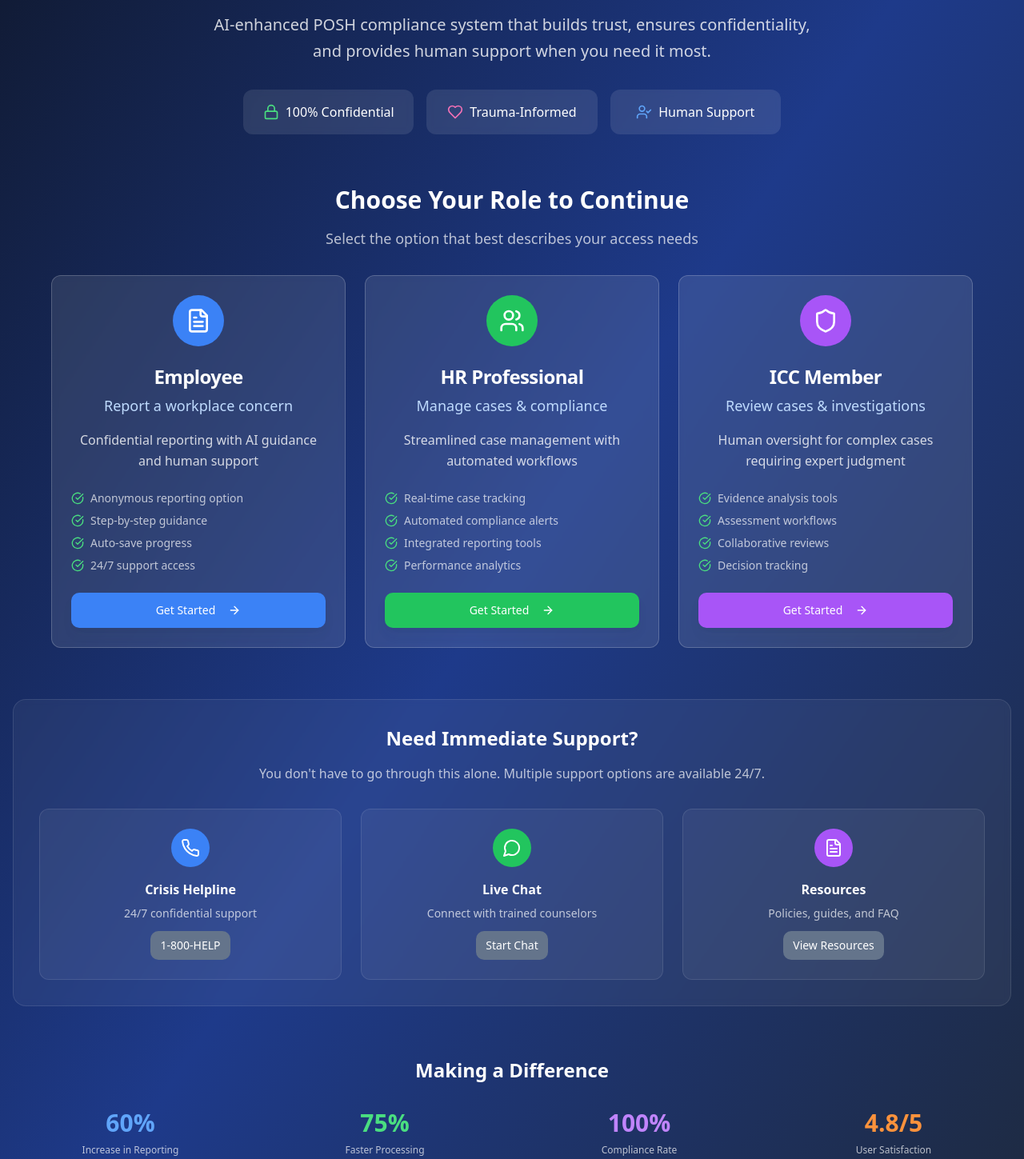
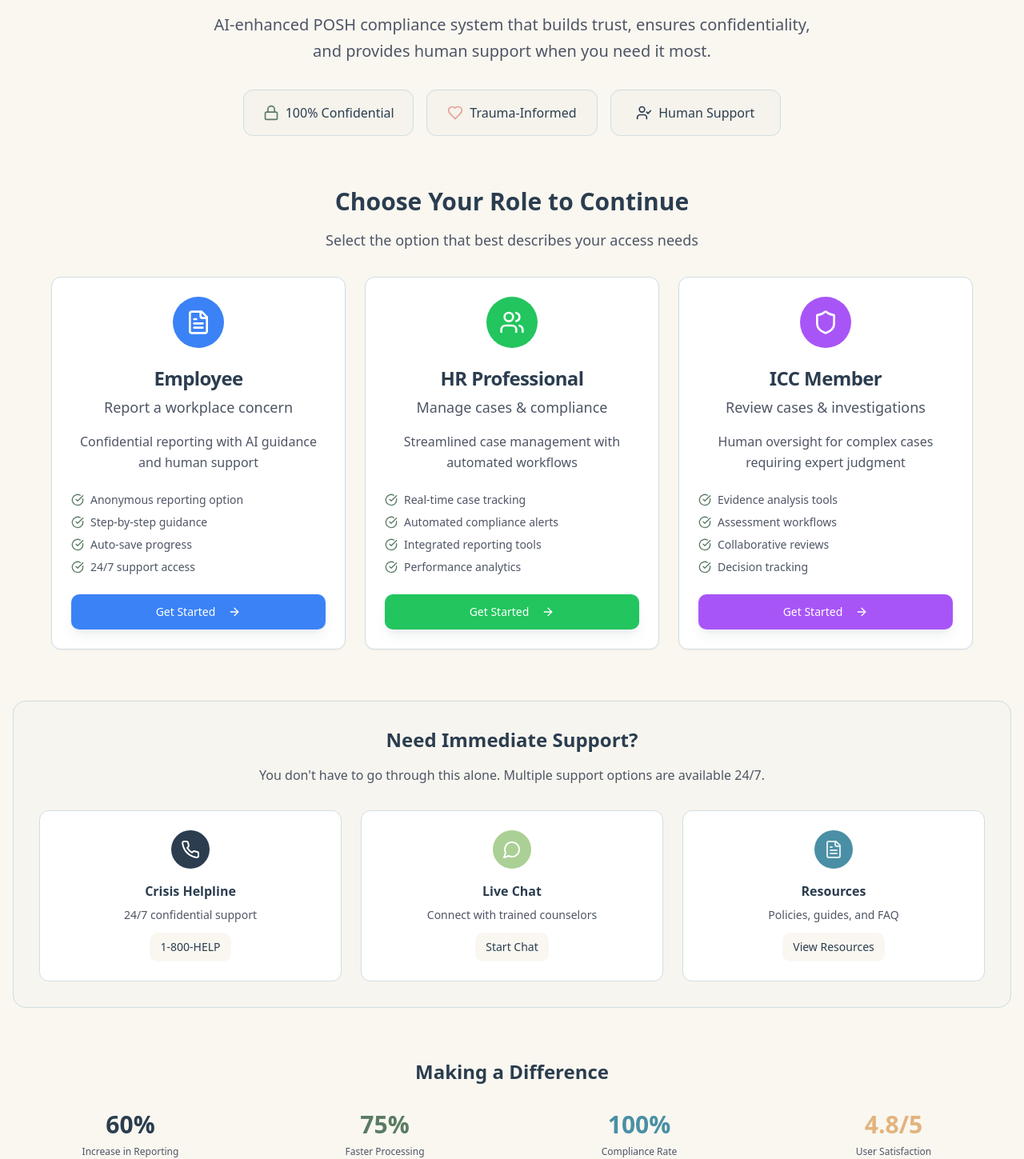
Before and after one commit to divyayaya/POSH-AI, a React (Vite) app: page / in a window 1280 px wide. Shown: the part 242-1691 px from the top of the page at 80% size. Built offline with nearby package versions, Linux system fonts and the light colour scheme.

Commit message:
Align homepage colors
Align the color palette of the homepage with the rest of the application.

```diff
--- a/src/pages/Index.tsx
+++ b/src/pages/Index.tsx
@@ -76,7 +76,7 @@ const Index = () => {
   ];
 
   return (
-    <div className="min-h-screen bg-gradient-to-br from-slate-900 via-blue-900 to-slate-800">
+    <div className="min-h-screen bg-background">
       <AppHeader showNavigation={false} />
 
       <main className="container mx-auto px-4 py-8 lg:py-12">
@@ -85,15 +85,15 @@ const Index = () => {
         <div className="text-center mb-16">
           <div className="mb-8">
 
-            <h1 className="text-4xl md:text-6xl font-bold text-primary-foreground mb-6 leading-tight">
+            <h1 className="text-4xl md:text-6xl font-bold text-foreground mb-6 leading-tight">
               Safe Space for
               <br />
-              <span className="bg-gradient-to-r from-blue-400 to-purple-400 bg-clip-text text-transparent">
+              <span className="bg-gradient-to-r from-primary to-accent-foreground bg-clip-text text-transparent">
                 Speaking Up
               </span>
             </h1>
 
-            <p className="text-xl text-primary-foreground/80 mb-8 max-w-3xl mx-auto leading-relaxed">
+            <p className="text-xl text-muted-foreground mb-8 max-w-3xl mx-auto leading-relaxed">
               AI-enhanced POSH compliance system that builds trust, ensures confidentiality,
               and provides human support when you need it most.
             </p>
@@ -101,17 +101,17 @@ const Index = () => {
 
           {/* Trust Indicators */}
           <div className="grid grid-cols-1 md:grid-cols-3 gap-4 mb-12 max-w-2xl mx-auto">
-            <div className="flex items-center justify-center space-x-2 bg-primary-foreground/10 rounded-lg p-4 backdrop-blur-sm">
-              <Lock className="w-5 h-5 text-green-400" />
-              <span className="text-primary-foreground font-medium">100% Confidential</span>
+            <div className="flex items-center justify-center space-x-2 bg-muted/50 rounded-lg p-4 border border-border">
+              <Lock className="w-5 h-5 text-success" />
+              <span className="text-foreground font-medium">100% Confidential</span>
             </div>
-            <div className="flex items-center justify-center space-x-2 bg-primary-foreground/10 rounded-lg p-4 backdrop-blur-sm">
-              <Heart className="w-5 h-5 text-pink-400" />
-              <span className="text-primary-foreground font-medium">Trauma-Informed</span>
+            <div className="flex items-center justify-center space-x-2 bg-muted/50 rounded-lg p-4 border border-border">
+              <Heart className="w-5 h-5 text-destructive" />
+              <span className="text-foreground font-medium">Trauma-Informed</span>
             </div>
-            <div className="flex items-center justify-center space-x-2 bg-primary-foreground/10 rounded-lg p-4 backdrop-blur-sm">
-              <UserCheck className="w-5 h-5 text-blue-400" />
-              <span className="text-primary-foreground font-medium">Human Support</span>
+            <div className="flex items-center justify-center space-x-2 bg-muted/50 rounded-lg p-4 border border-border">
+              <UserCheck className="w-5 h-5 text-primary" />
+              <span className="text-foreground font-medium">Human Support</span>
             </div>
           </div>
         </div>
@@ -119,10 +119,10 @@ const Index = () => {
         {/* Role Selection Section */}
         <div className="mb-16">
           <div className="text-center mb-8">
-            <h2 className="text-3xl font-bold text-primary-foreground mb-4">
+            <h2 className="text-3xl font-bold text-foreground mb-4">
               Choose Your Role to Continue
             </h2>
-            <p className="text-primary-foreground/70 text-lg">
+            <p className="text-muted-foreground text-lg">
               Select the option that best describes your access needs
             </p>
           </div>
@@ -138,10 +138,10 @@ const Index = () => {
                   className={`
                     relative group cursor-pointer transition-all duration-300 hover:scale-105
                     ${isSelected
-                      ? 'bg-primary-foreground/20 border-blue-400 ring-2 ring-blue-400'
-                      : 'bg-primary-foreground/10 border-primary-foreground/20 hover:bg-primary-foreground/15'
+                      ? 'bg-card border-primary ring-2 ring-primary'
+                      : 'bg-card border-border hover:bg-accent/5'
                     }
-                    backdrop-blur-sm hover:shadow-xl
+                    hover:shadow-xl
                   `}
                   onClick={() => setSelectedRole(role.id)}
                 >
@@ -153,25 +153,25 @@ const Index = () => {
                       <Icon className="h-8 w-8 text-primary-foreground" />
                     </div>
 
-                    <CardTitle className="text-2xl font-bold text-primary-foreground mb-2">
+                    <CardTitle className="text-2xl font-bold text-card-foreground mb-2">
                       {role.title}
                     </CardTitle>
 
-                    <CardDescription className="text-lg text-blue-200 font-medium">
+                    <CardDescription className="text-lg text-muted-foreground font-medium">
                       {role.subtitle}
                     </CardDescription>
                   </CardHeader>
 
                   <CardContent>
-                    <p className="text-primary-foreground/80 mb-6 text-center leading-relaxed">
+                    <p className="text-muted-foreground mb-6 text-center leading-relaxed">
                       {role.description}
                     </p>
 
                     {/* Feature list */}
                     <ul className="space-y-2 mb-6">
                       {role.features.map((feature, index) => (
-                        <li key={index} className="flex items-center text-sm text-primary-foreground/70">
-                          <CheckCircle className="w-4 h-4 text-green-400 mr-2 flex-shrink-0" />
+                        <li key={index} className="flex items-center text-sm text-muted-foreground">
+                          <CheckCircle className="w-4 h-4 text-success mr-2 flex-shrink-0" />
                           {feature}
                         </li>
                       ))}
@@ -182,7 +182,6 @@ const Index = () => {
                       className={`
                         w-full ${role.color} ${role.hoverColor} text-primary-foreground font-medium
                         shadow-lg hover:shadow-xl transition-all duration-300
-                        group-hover:bg-primary-foreground group-hover:text-gray-900
                       `}
                       size="lg"
                     >
@@ -195,7 +194,7 @@ const Index = () => {
 
                   {/* Selection indicator */}
                   {isSelected && (
-                    <div className="absolute top-4 right-4 w-6 h-6 bg-blue-500 rounded-full flex items-center justify-center">
+                    <div className="absolute top-4 right-4 w-6 h-6 bg-primary rounded-full flex items-center justify-center">
                       <CheckCircle className="w-4 h-4 text-primary-foreground" />
                     </div>
                   )}
@@ -208,56 +207,56 @@ const Index = () => {
 
 
         {/* Support Resources Section */}
-        <div className="bg-primary-foreground/5 backdrop-blur-sm rounded-2xl border border-primary-foreground/10 p-8 mb-16">
+        <div className="bg-muted/30 rounded-2xl border border-border p-8 mb-16">
           <div className="text-center mb-8">
-            <h2 className="text-2xl font-bold text-primary-foreground mb-4">
+            <h2 className="text-2xl font-bold text-foreground mb-4">
               Need Immediate Support?
             </h2>
-            <p className="text-primary-foreground/70 max-w-2xl mx-auto">
+            <p className="text-muted-foreground max-w-2xl mx-auto">
               You don't have to go through this alone. Multiple support options are available 24/7.
             </p>
           </div>
 
           <div className="grid md:grid-cols-3 gap-6">
-            <div className="text-center p-6 bg-primary-foreground/5 rounded-lg border border-primary-foreground/10">
-              <div className="w-12 h-12 bg-blue-500 rounded-full flex items-center justify-center mx-auto mb-4">
+            <div className="text-center p-6 bg-card rounded-lg border border-border">
+              <div className="w-12 h-12 bg-primary rounded-full flex items-center justify-center mx-auto mb-4">
                 <Phone className="h-6 w-6 text-primary-foreground" />
               </div>
-              <h3 className="font-semibold text-primary-foreground mb-2">Crisis Helpline</h3>
-              <p className="text-primary-foreground/70 text-sm mb-3">24/7 confidential support</p>
+              <h3 className="font-semibold text-card-foreground mb-2">Crisis Helpline</h3>
+              <p className="text-muted-foreground text-sm mb-3">24/7 confidential support</p>
               <Button
                 size="sm"
-                className="bg-slate-500 text-primary-foreground hover:bg-slate-600"
+                variant="outline"
                 onClick={() => window.open('tel:1-800-HELP', '_blank')}
               >
                 1-800-HELP
               </Button>
             </div>
 
-            <div className="text-center p-6 bg-primary-foreground/5 rounded-lg border border-primary-foreground/10">
-              <div className="w-12 h-12 bg-green-500 rounded-full flex items-center justify-center mx-auto mb-4">
-                <MessageCircle className="h-6 w-6 text-primary-foreground" />
+            <div className="text-center p-6 bg-card rounded-lg border border-border">
+              <div className="w-12 h-12 bg-secondary rounded-full flex items-center justify-center mx-auto mb-4">
+                <MessageCircle className="h-6 w-6 text-secondary-foreground" />
               </div>
-              <h3 className="font-semibold text-primary-foreground mb-2">Live Chat</h3>
-              <p className="text-primary-foreground/70 text-sm mb-3">Connect with trained counselors</p>
+              <h3 className="font-semibold text-card-foreground mb-2">Live Chat</h3>
+              <p className="text-muted-foreground text-sm mb-3">Connect with trained counselors</p>
               <Button
                 size="sm"
-                className="bg-slate-500 text-primary-foreground hover:bg-slate-600"
+                variant="outline"
                 onClick={() => window.open('/chat', '_blank')}
               >
                 Start Chat
               </Button>
             </div>
 
-            <div className="text-center p-6 bg-primary-foreground/5 rounded-lg border border-primary-foreground/10">
-              <div className="w-12 h-12 bg-purple-500 rounded-full flex items-center justify-center mx-auto mb-4">
-                <FileText className="h-6 w-6 text-primary-foreground" />
+            <div className="text-center p-6 bg-card rounded-lg border border-border">
+              <div className="w-12 h-12 bg-accent-foreground rounded-full flex items-center justify-center mx-auto mb-4">
+                <FileText className="h-6 w-6 text-accent" />
               </div>
-              <h3 className="font-semibold text-primary-foreground mb-2">Resources</h3>
-              <p className="text-primary-foreground/70 text-sm mb-3">Policies, guides, and FAQ</p>
+              <h3 className="font-semibold text-card-foreground mb-2">Resources</h3>
+              <p className="text-muted-foreground text-sm mb-3">Policies, guides, and FAQ</p>
               <Button
                 size="sm"
-                className="bg-slate-500 text-primary-foreground hover:bg-slate-600"
+                variant="outline"
                 onClick={() => window.open('/resources', '_blank')}
               >
                 View Resources
@@ -268,35 +267,35 @@ const Index = () => {
 
         {/* Statistics Section */}
         <div className="text-center">
-          <h2 className="text-2xl font-bold text-primary-foreground mb-8">
+          <h2 className="text-2xl font-bold text-foreground mb-8">
             Making a Difference
           </h2>
 
           <div className="grid grid-cols-2 md:grid-cols-4 gap-6">
             <div className="text-center">
-              <div className="text-3xl font-bold text-blue-400 mb-2">60%</div>
-              <div className="text-xs text-primary-foreground/70">Increase in Reporting</div>
+              <div className="text-3xl font-bold text-primary mb-2">60%</div>
+              <div className="text-xs text-muted-foreground">Increase in Reporting</div>
             </div>
             <div className="text-center">
-              <div className="text-3xl font-bold text-green-400 mb-2">75%</div>
-              <div className="text-xs text-primary-foreground/70">Faster Processing</div>
+              <div className="text-3xl font-bold text-success mb-2">75%</div>
+              <div className="text-xs text-muted-foreground">Faster Processing</div>
             </div>
             <div className="text-center">
-              <div className="text-3xl font-bold text-purple-400 mb-2">100%</div>
-              <div className="text-xs text-primary-foreground/70">Compliance Rate</div>
+              <div className="text-3xl font-bold text-accent-foreground mb-2">100%</div>
+              <div className="text-xs text-muted-foreground">Compliance Rate</div>
             </div>
             <div className="text-center">
-              <div className="text-3xl font-bold text-orange-400 mb-2">4.8/5</div>
-              <div className="text-xs text-primary-foreground/70">User Satisfaction</div>
+              <div className="text-3xl font-bold text-warning mb-2">4.8/5</div>
+              <div className="text-xs text-muted-foreground">User Satisfaction</div>
             </div>
           </div>
         </div>
       </main>
 
       {/* Footer */}
-      <footer className="border-t border-primary-foreground/10 bg-primary-foreground/5 backdrop-blur-sm mt-16">
+      <footer className="border-t border-border bg-muted/20 mt-16">
         <div className="container mx-auto px-4 py-8">
-          <div className="text-center text-primary-foreground/60">
+          <div className="text-center text-muted-foreground">
             <p className="mb-2">
               Built with care for workplace safety and employee wellbeing
             </p>
```
